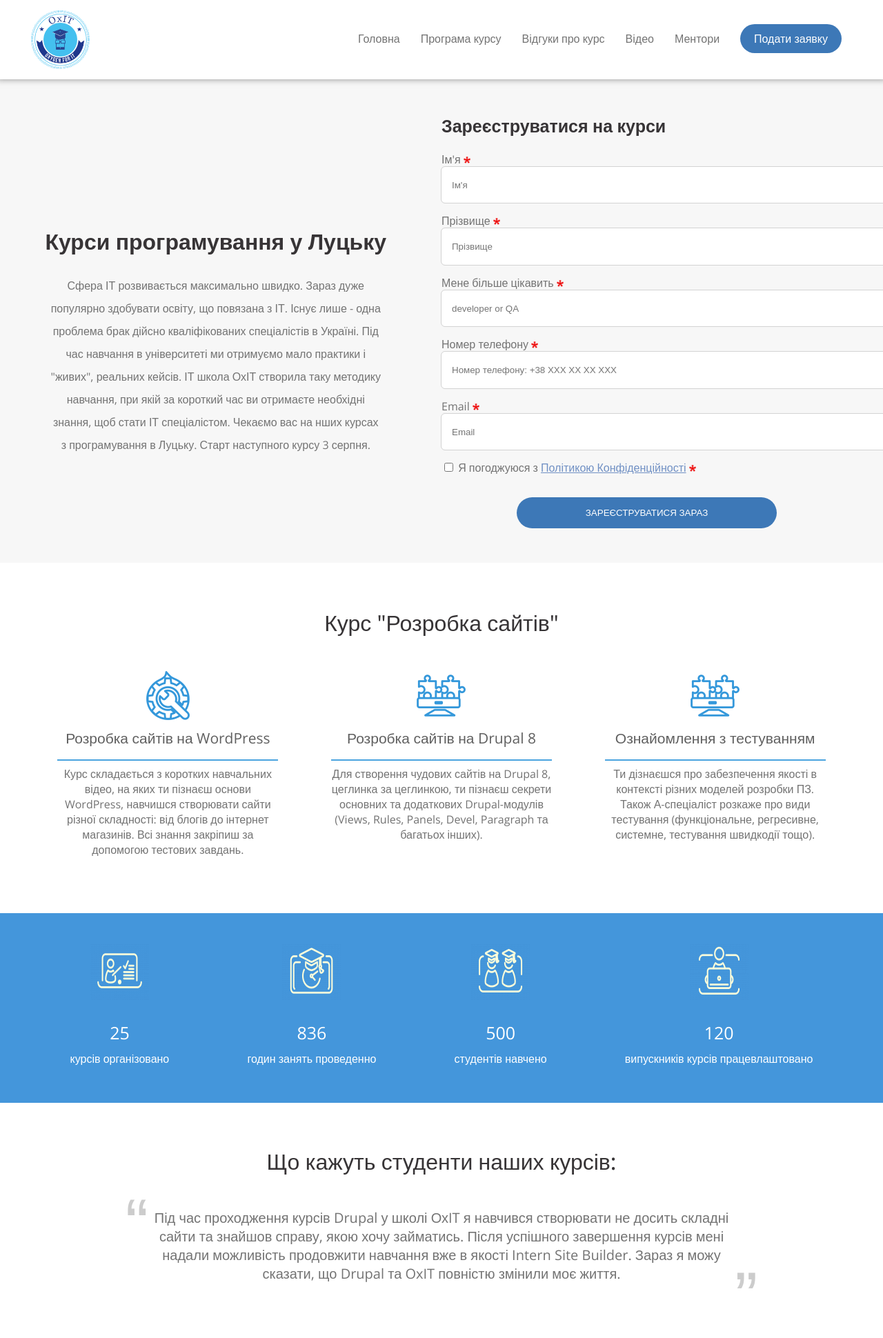
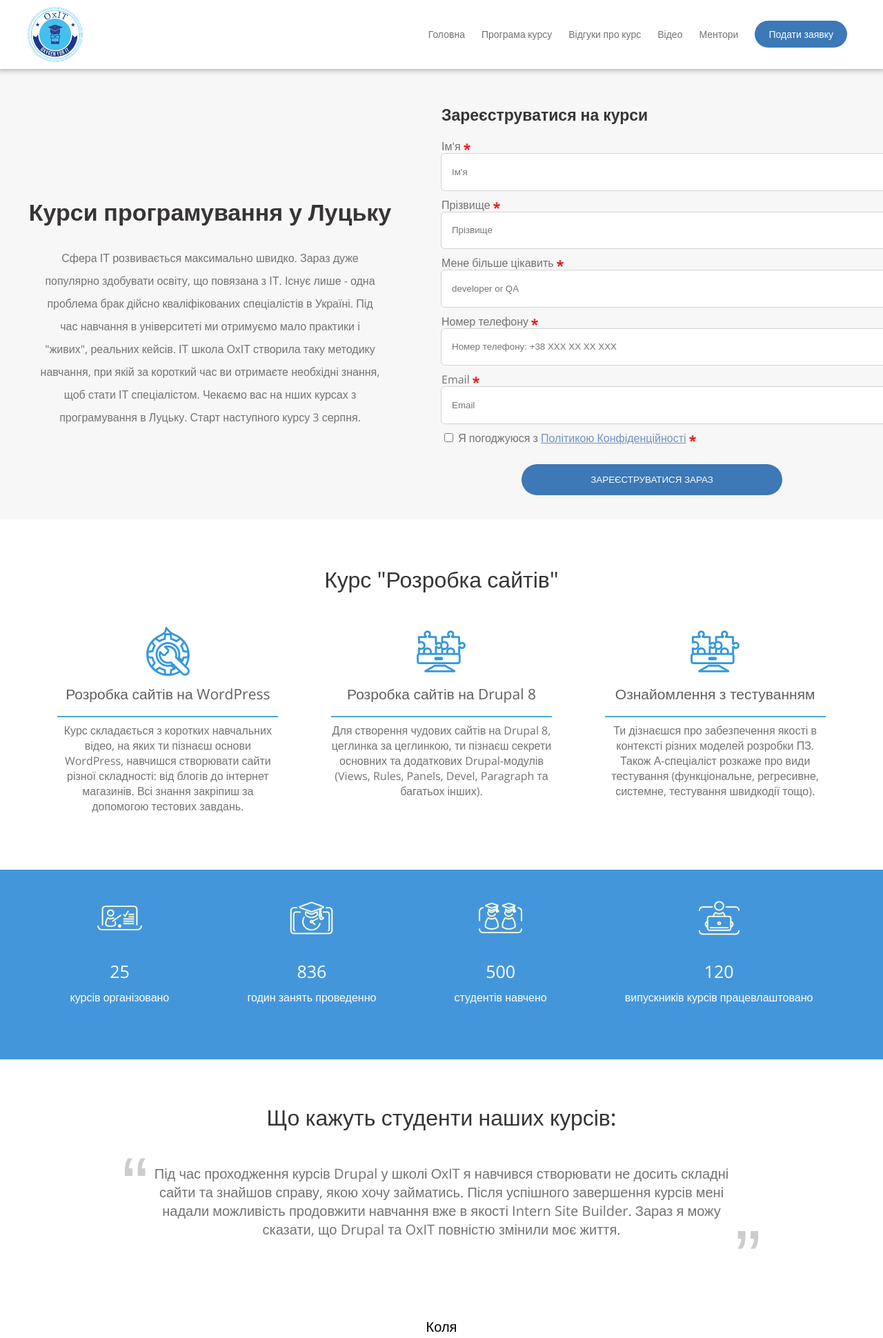
Before and after one commit to Maxim-Titov/OxIT, a plain HTML site: page index.html in a window 1280 px wide. Shown: the top 1940 px of the page at 69% size. Drawn offline with nearby package versions, Linux system fonts and the light colour scheme.

Commit message:
Style changes

```diff
--- a/css/course-details.css
+++ b/css/course-details.css
@@ -17,6 +17,11 @@
 
 .course-details .content div {
     text-align: center;
+}
+
+.course-details .content div img {
+    width: 85px;
+    height: 60px;
 }
 
 .course-details .num {
--- a/css/footer.css
+++ b/css/footer.css
@@ -5,9 +5,7 @@ footer {
     margin: 0 auto;
 }
 
-.footer {
-    margin-top: 5%;
-}
+
 
 footer a {
     color: #7090c4;
--- a/css/header.css
+++ b/css/header.css
@@ -8,7 +8,7 @@ header {
 
 .header {
     width: 1220px;
-    padding: 15px;
+    padding: 10px;
     margin: 0 auto;
     display: flex;
     justify-content: space-between;
@@ -16,8 +16,8 @@ header {
 }
 
 header img {
-    width: 85px;
-    height: 85px;
+    width: 80px;
+    height: 80px;
 }
 
 /*------------------------------------------------------------------*/
--- a/css/menu.css
+++ b/css/menu.css
@@ -6,7 +6,8 @@
 .menu li {
     list-style: none;
     padding-top: 10px;
-    margin: 20px 15px 0 15px;
+    margin: 20px 12px 0 12px;
+    font-size: 14px;
 }
 
 .menu li a {
--- a/css/reg-course.css
+++ b/css/reg-course.css
@@ -5,14 +5,17 @@
 
 .reg-course .main-content {
     width: 1220px;
-    padding: 15px;
     margin: 0 auto;
     display: flex;
     justify-content: space-between;
 }
 
 .reg-course .left {
-    margin-top: 75px;
+    margin-top: 40px;
+}
+
+.reg-course .left h1 {
+    font-size: 34px;
 }
 
 .reg-course .right {
@@ -38,8 +41,16 @@
     text-align: center;
 }
 
+.reg-course .right h2 {
+    font-size: 23px;
+}
+
 .reg-course .right .form {
     text-align: left;
+}
+
+.reg-course .right .form label {
+    font-size: 16px;
 }
 
 .reg-course .right .form img {
@@ -64,7 +75,7 @@
 }
 
 #name, #surname, #qa, #phone, #email, #agree {
-    margin-bottom: 15px;
+    margin-bottom: 10px;
 }
 
 .submit {
--- a/css/testimonials.css
+++ b/css/testimonials.css
@@ -22,7 +22,7 @@
 
 .testimonials .quote .open-quote, .testimonials .quote .close-quote {
     font-family: Arial, sans-serif;
-    font-size: 100px;
+    font-size: 115px;
     color: #ccc;
 }
 
@@ -31,13 +31,13 @@
 }
 
 .testimonials .quote .close-quote {
-    margin-top: 90px;
+    padding-top: 90px;
 }
 
 .slider {
     text-align: center;
     position: relative;
-    height: 400px;
+    height: 375px;
 }
 
 .slider .slick-slide {
@@ -48,7 +48,6 @@
 .slider .slick-slide .author {
     font-size: 20px;
     text-align: center;
-    margin-top: 25px;
     color: black;
 }
 
--- a/css/video.css
+++ b/css/video.css
@@ -1,13 +1,12 @@
 .video {
     background-color: #F7F7F7;
-    margin-top: 25px;
 }
 
 .video div {
     text-align: center;
     width: 1220px;
     padding: 15px;
-    margin: 70px auto 50px auto;
+    margin: 25px auto 50px auto;
 }
 
 .video h1 {
```
